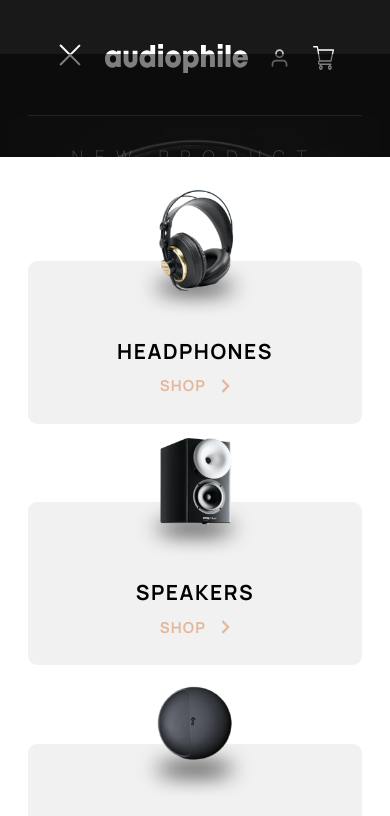
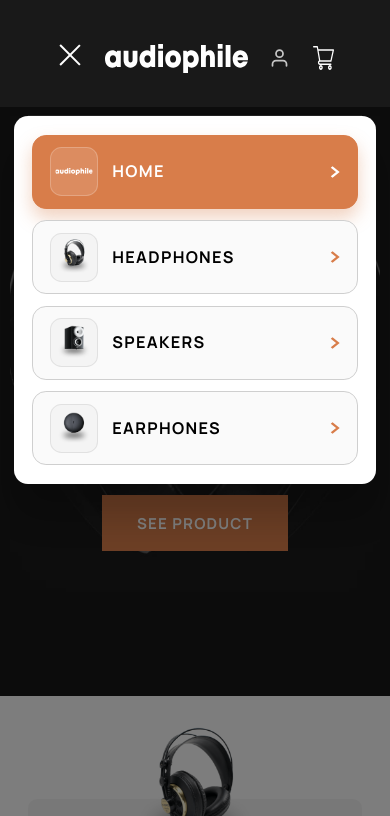
Before and after one commit to Hao-1337/HTWeb-2526HK2-BaiTapLon-Nhom5, a website with bundled scripts: page index.html in a window 390 px wide. Both pictures are taken after a click on the button "Toggle menu". Shown: the top 816 px of the page. Built offline with nearby package versions, Linux system fonts and the light colour scheme.

Commit message:
upd: mobile sidebar

```diff
--- a/js/render.js
+++ b/js/render.js
@@ -275,9 +275,57 @@
     }
 
     const mobileNav = header.querySelector("[data-mobile-nav]");
-    const mobileNavCards = createCategoryNavElement({ withContainer: false, extraClass: "mobile-nav-cards" });
-    if (mobileNav && mobileNavCards) {
-      mobileNav.append(mobileNavCards);
+    if (mobileNav) {
+      const mobileNavList = document.createElement("ul");
+      mobileNavList.className = "mobile-nav-list";
+
+      const navThumbMap = {
+        home: "./assets/shared/desktop/logo.svg",
+        headphones: "./assets/shared/desktop/image-headphones.png",
+        speakers: "./assets/shared/desktop/image-speakers.png",
+        earphones: "./assets/shared/desktop/image-earphones.png"
+      };
+
+      const desktopLinks = Array.from(header.querySelectorAll("nav a"));
+      desktopLinks.forEach((link) => {
+        const listItem = document.createElement("li");
+        const mobileLink = document.createElement("a");
+        const pageKey = link.getAttribute("data-page-link") ?? "";
+        const label = link.textContent?.trim() ?? "";
+        mobileLink.href = link.getAttribute("href") ?? "#";
+
+        const leftWrap = document.createElement("span");
+        leftWrap.className = "mobile-nav-left";
+
+        const thumb = document.createElement("img");
+        thumb.className = "mobile-nav-thumb";
+        thumb.src = navThumbMap[pageKey] ?? "./assets/shared/desktop/logo.svg";
+        thumb.alt = "";
+        thumb.setAttribute("aria-hidden", "true");
+
+        const text = document.createElement("span");
+        text.className = "mobile-nav-label";
+        text.textContent = label;
+
+        leftWrap.append(thumb, text);
+
+        const arrow = document.createElement("img");
+        arrow.className = "mobile-nav-arrow";
+        arrow.src = "./assets/shared/desktop/icon-arrow-right.svg";
+        arrow.alt = "";
+        arrow.setAttribute("aria-hidden", "true");
+
+        mobileLink.append(leftWrap, arrow);
+
+        if (link.getAttribute("data-active") === "true") {
+          mobileLink.setAttribute("data-active", "true");
+        }
+
+        listItem.append(mobileLink);
+        mobileNavList.append(listItem);
+      });
+
+      mobileNav.replaceChildren(mobileNavList);
     }
   }
   headerRoot.replaceChildren(...[header, cartModal].filter(Boolean));
@@ -311,6 +359,8 @@
   }
 
   let menuOpen = false;
+  let resizeTicking = false;
+  let isMobileViewport = window.matchMedia("(max-width: 768px)").matches;
 
   const syncHeaderScroll = () => {
     const scrolled = window.scrollY >= 390;
@@ -318,7 +368,7 @@
     if (activePath !== "home") {
       header.setAttribute("data-home", "false");
     }
-    mobileNav.style.top = header.offsetHeight / 2 + "px";
+    mobileNav.style.top = `${header.offsetHeight}px`;
   };
 
   const openMenu = () => {
@@ -337,6 +387,26 @@
     unlockBodyScroll();
   };
 
+  const onResize = () => {
+    if (resizeTicking) {
+      return;
+    }
+
+    resizeTicking = true;
+    window.requestAnimationFrame(() => {
+      const mobileNow = window.matchMedia("(max-width: 768px)").matches;
+      const switchedToDesktop = isMobileViewport && !mobileNow;
+      isMobileViewport = mobileNow;
+
+      if (switchedToDesktop && menuOpen) {
+        closeMenu();
+      }
+
+      syncHeaderScroll();
+      resizeTicking = false;
+    });
+  };
+
   menuToggle.addEventListener("click", () => {
     if (menuOpen) {
       closeMenu();
@@ -352,5 +422,6 @@
   });
 
   window.addEventListener("scroll", syncHeaderScroll);
+  window.addEventListener("resize", onResize);
   syncHeaderScroll();
 }
--- a/styles.css
+++ b/styles.css
@@ -687,13 +687,102 @@
     left: 0;
     width: 100%;
     min-height: calc(100vh - 10rem);
+    padding: 0 1.2rem 1.2rem;
     background: rgba(0, 0, 0, 0.5);
     z-index: 9998;
 }
 
-.mobile-nav-cards {
+.mobile-nav-list {
+    list-style: none;
+    margin: 0.8rem 0 0;
     background: var(--white);
-    padding: 9rem 2.4rem 8rem;
+    padding: 1.6rem;
+    display: flex;
+    flex-direction: column;
+    gap: 1rem;
+    border-radius: 1.2rem;
+    box-shadow: 0 2.8rem 3.2rem rgba(0, 0, 0, 0.2);
+}
+
+.mobile-nav-list li {
+    margin: 0;
+}
+
+.mobile-nav-list a {
+    display: flex;
+    align-items: center;
+    justify-content: space-between;
+    gap: 1.2rem;
+    width: 100%;
+    border-radius: 1.2rem;
+    padding: 1rem 1.4rem;
+    border: 1px solid var(--gray-mid);
+    background: var(--gray-light);
+    color: var(--black);
+    font-size: 1.4rem;
+    font-weight: 700;
+    letter-spacing: 0.08em;
+    text-transform: uppercase;
+    transition: transform 0.2s ease, box-shadow 0.2s ease, border-color 0.2s ease, background-color 0.2s ease, filter 0.2s ease;
+}
+
+.mobile-nav-left {
+    min-width: 0;
+    display: flex;
+    align-items: center;
+    gap: 1.2rem;
+}
+
+.mobile-nav-thumb {
+    width: 4.2rem;
+    height: 4.2rem;
+    border-radius: 1rem;
+    object-fit: contain;
+    background: #f4f4f4;
+    border: 1px solid rgba(0, 0, 0, 0.08);
+    padding: 0.4rem;
+}
+
+.mobile-nav-label {
+    white-space: nowrap;
+    overflow: hidden;
+    text-overflow: ellipsis;
+}
+
+.mobile-nav-arrow {
+    width: 0.9rem;
+    height: 1rem;
+    flex-shrink: 0;
+    transition: transform 0.2s ease, filter 0.2s ease;
+}
+
+.mobile-nav-list a[data-active='true'] {
+    background: var(--brown-dark);
+    border-color: var(--brown-dark);
+    color: var(--white);
+    box-shadow: 0 0.8rem 1.6rem rgba(216, 125, 74, 0.35);
+}
+
+.mobile-nav-list a[data-active='true'] .mobile-nav-thumb {
+    background: rgba(255, 255, 255, 0.12);
+    border-color: rgba(255, 255, 255, 0.22);
+}
+
+.mobile-nav-list a[data-active='true'] .mobile-nav-arrow {
+    filter: brightness(0) invert(1);
+}
+
+.mobile-nav-list a:hover {
+    transform: translateX(0.4rem);
+    border-color: var(--brown-dark);
+}
+
+.mobile-nav-list a:hover .mobile-nav-arrow {
+    transform: translateX(0.3rem);
+}
+
+.mobile-nav-list a:active {
+    transform: translateX(0.2rem) scale(0.985);
 }
 
 .hero {
```
